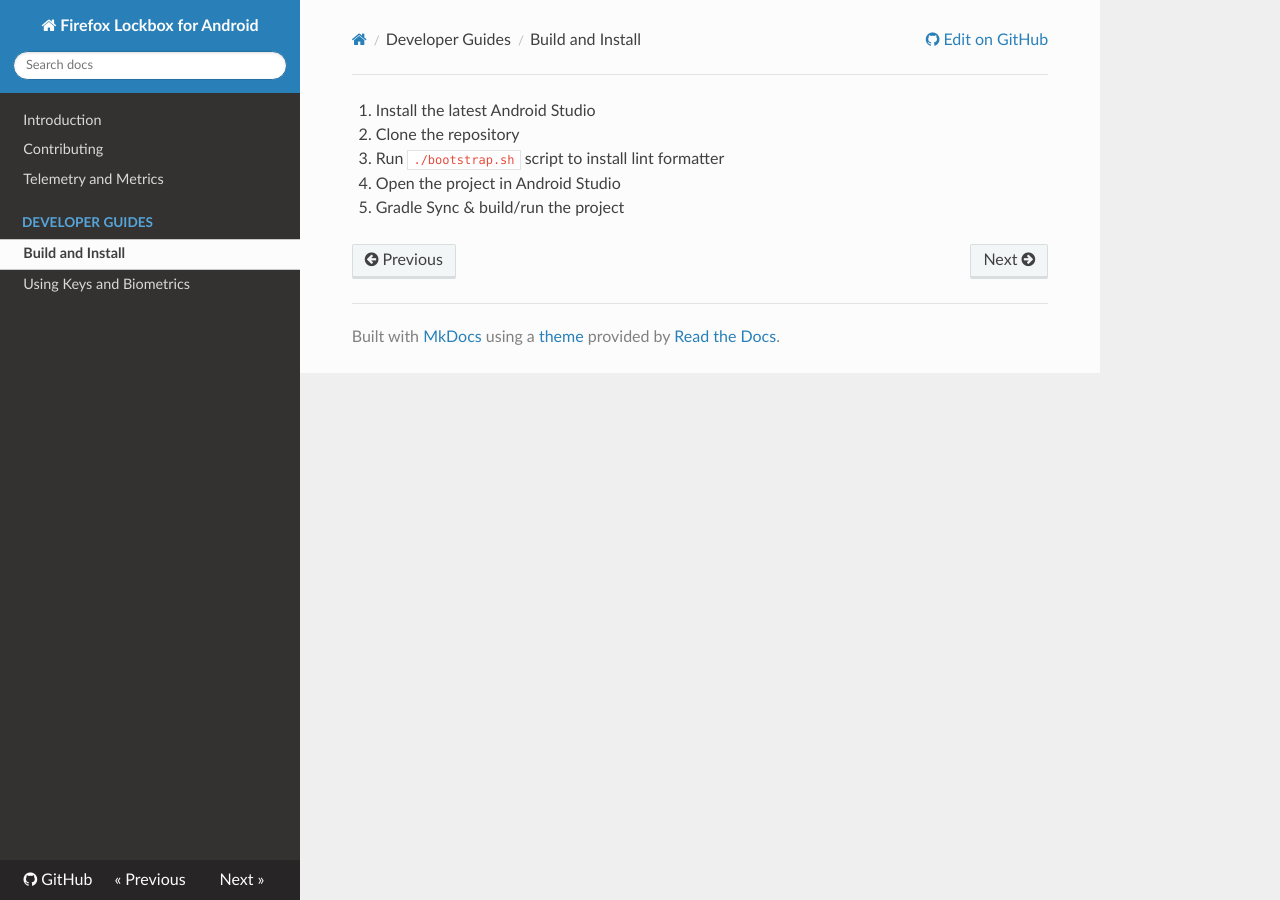
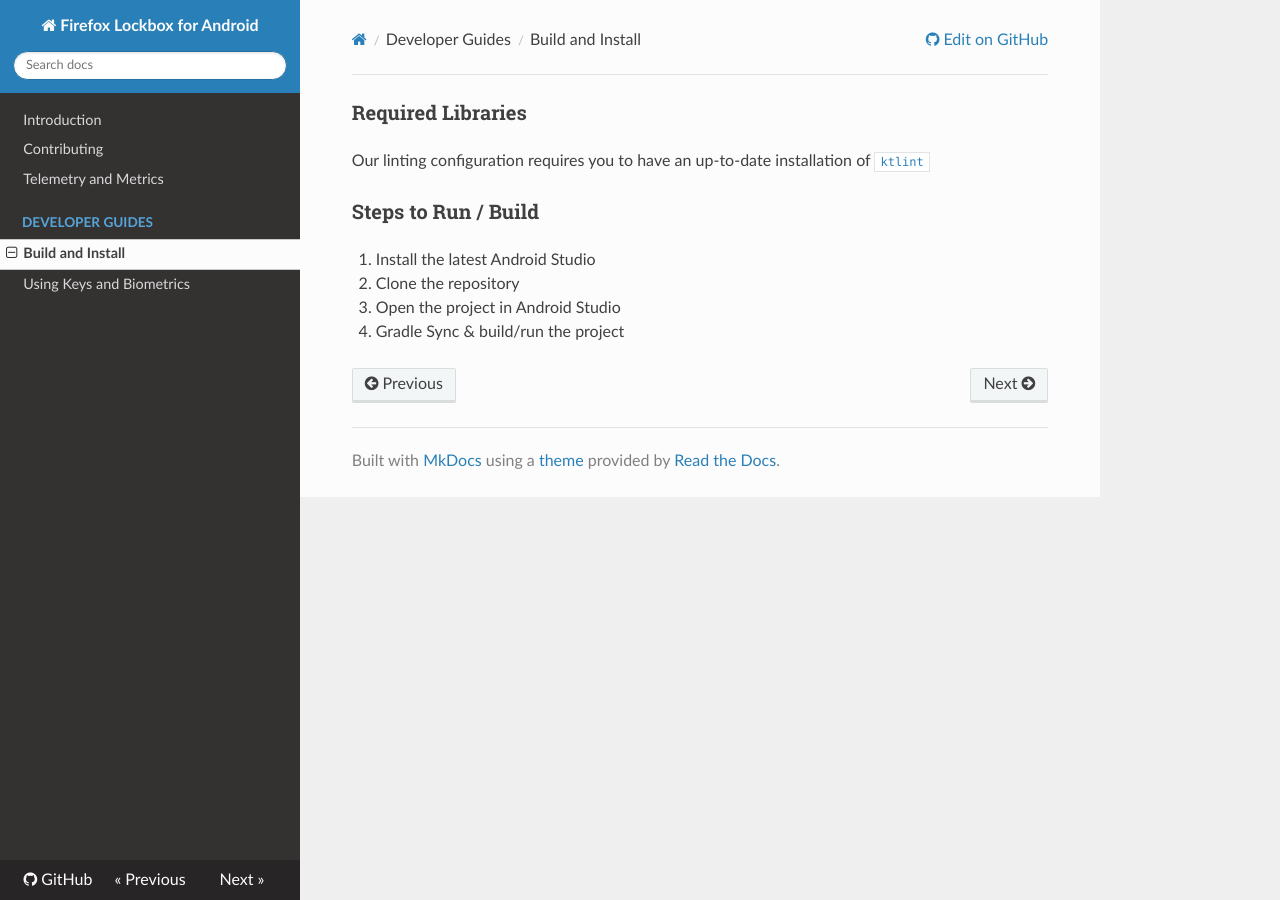
Before and after one commit to mozilla-lockwise/lockwise-android, an MkDocs documentation site: the page built from docs/install.md, in a window 1280 px wide. Built offline with MkDocs 1.6.1, drawn with Linux system fonts in a browser that asks for light colours; nearby versions of some CDN libraries; old or Windows-style settings are respelled for this version of MkDocs.

Commit message:
remove bootstrap, update install.md

```diff
--- a/docs/install.md
+++ b/docs/install.md
@@ -1,9 +1,14 @@
+### Required Libraries
+
+Our linting configuration requires you to have an up-to-date installation of
+[`ktlint`](https://github.com/shyiko/ktlint#installation)
+
+### Steps to Run / Build
+
 1. Install the latest Android Studio
 
 2. Clone the repository
 
-3. Run `./bootstrap.sh` script to install lint formatter
+3. Open the project in Android Studio
 
-4. Open the project in Android Studio
-
-5. Gradle Sync & build/run the project
+4. Gradle Sync & build/run the project
```
Also changed, not shown: 1 other file.
